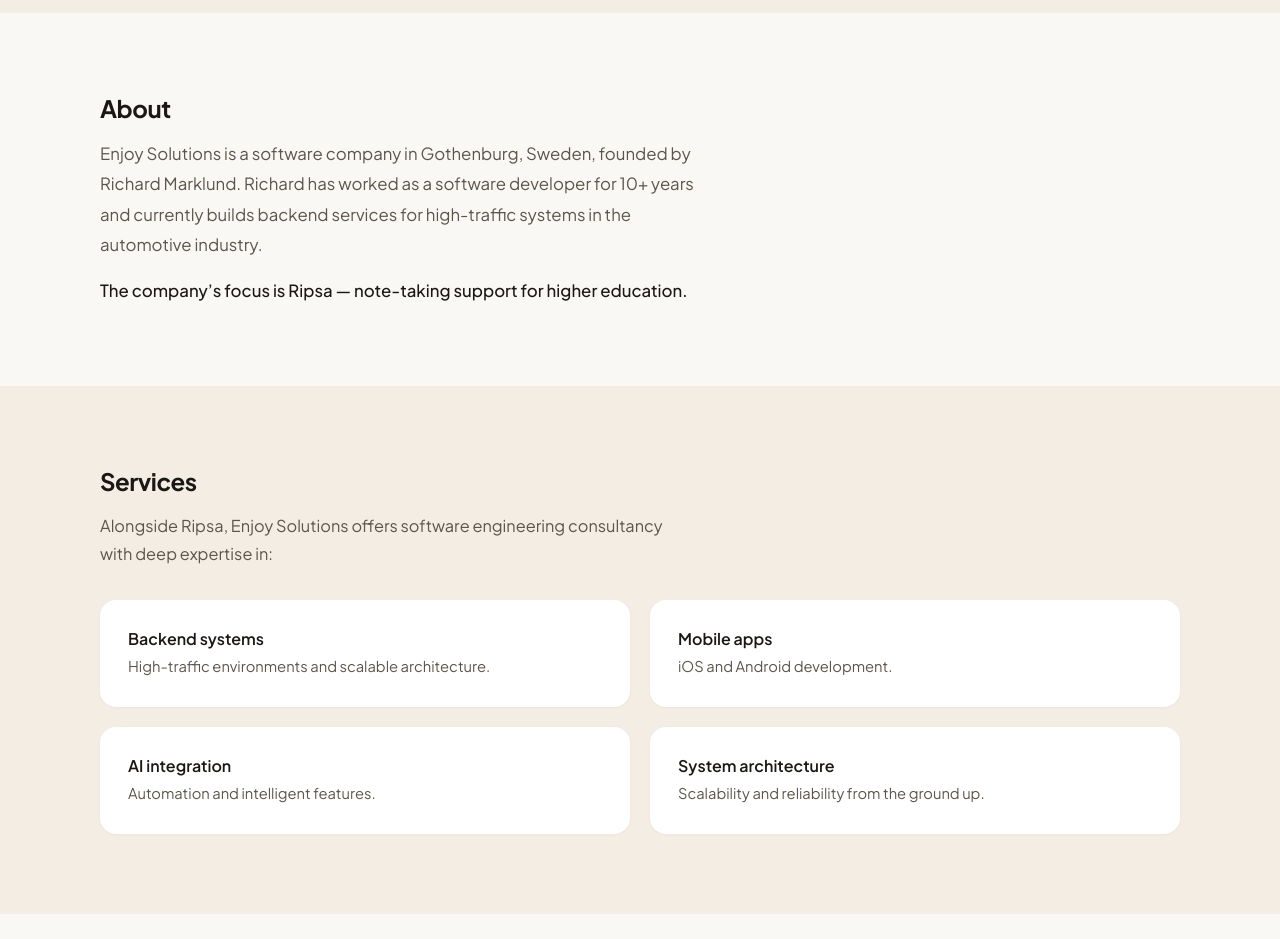
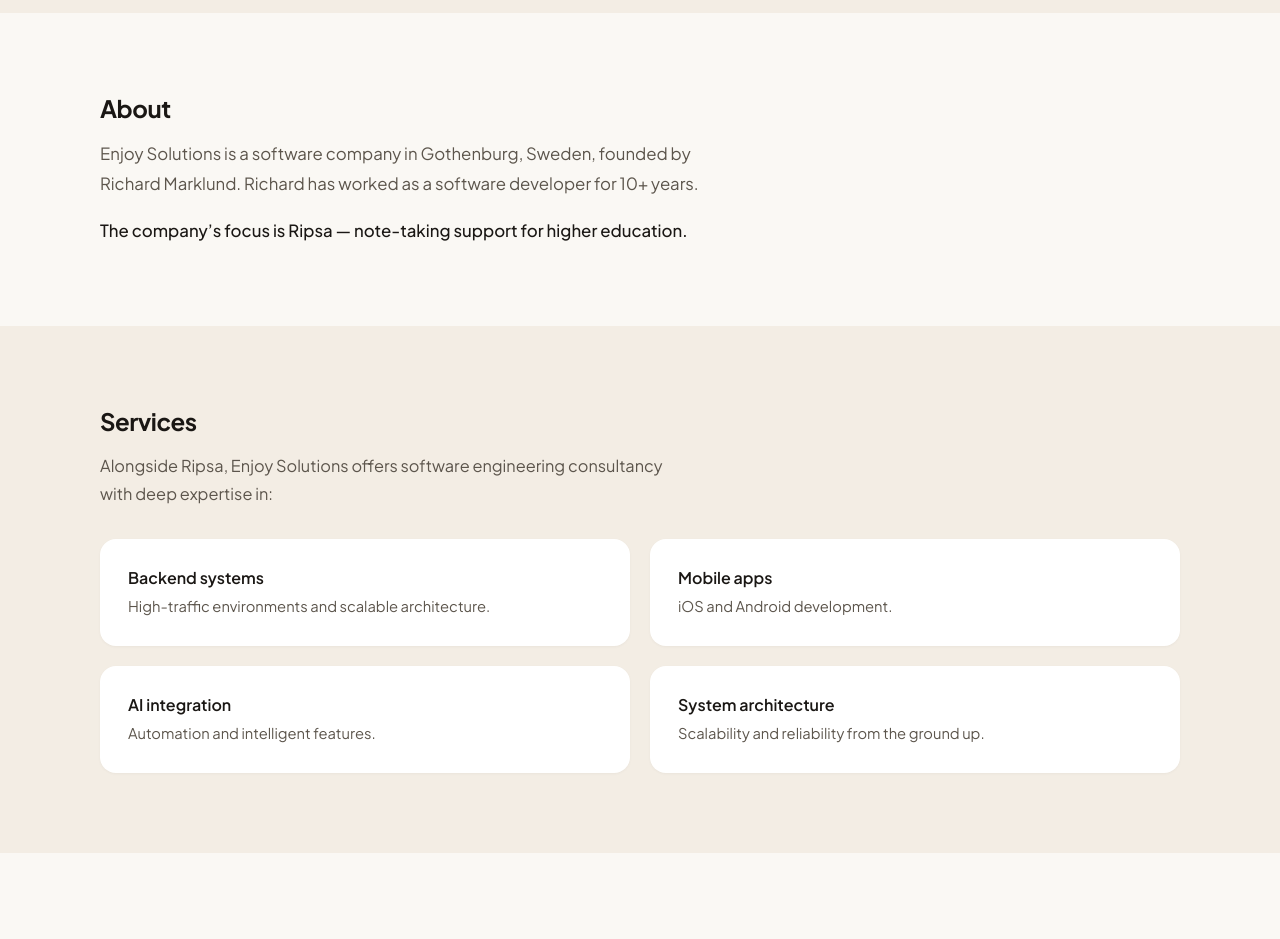
Before and after one commit to richardmarklund/enjoysolutionsfrontend, a plain HTML site: page index.html in a window 1280 px wide. Shown: the part 1260-2199 px from the top of the page. Drawn offline with Linux system fonts and the light colour scheme.

Commit message:
Remove the automotive mention from the about section
Co-Authored-By: Claude Fable 5.2 <noreply@anthropic.com>

```diff
--- a/index.html
+++ b/index.html
@@ -98,8 +98,7 @@
             <p>
               Enjoy Solutions is a software company in Gothenburg, Sweden,
               founded by Richard Marklund. Richard has worked as a software
-              developer for 10+ years and currently builds backend services for
-              high-traffic systems in the automotive industry.
+              developer for 10+ years.
             </p>
             <p>The company&rsquo;s focus is Ripsa &mdash; note-taking support for higher education.</p>
           </div>
```
